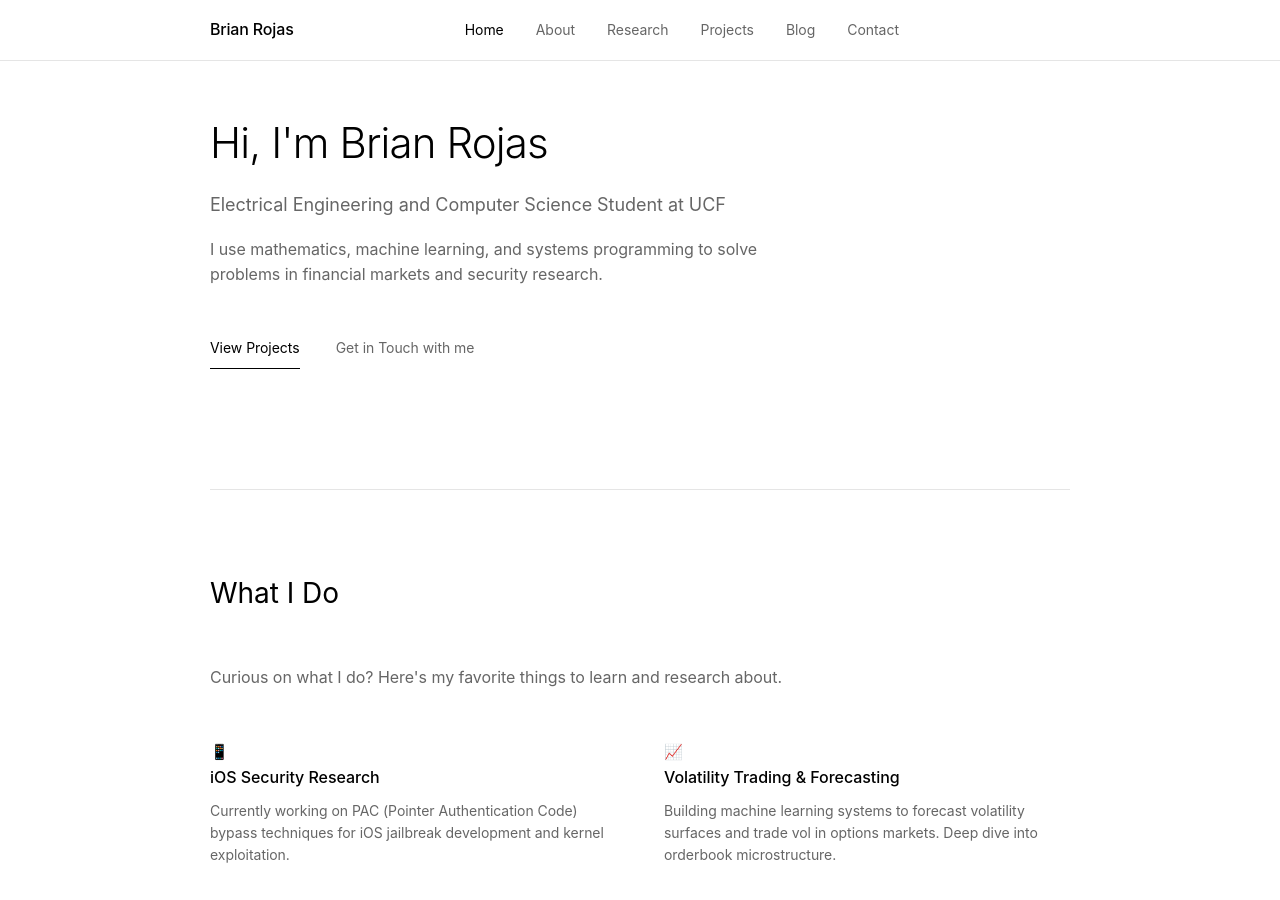
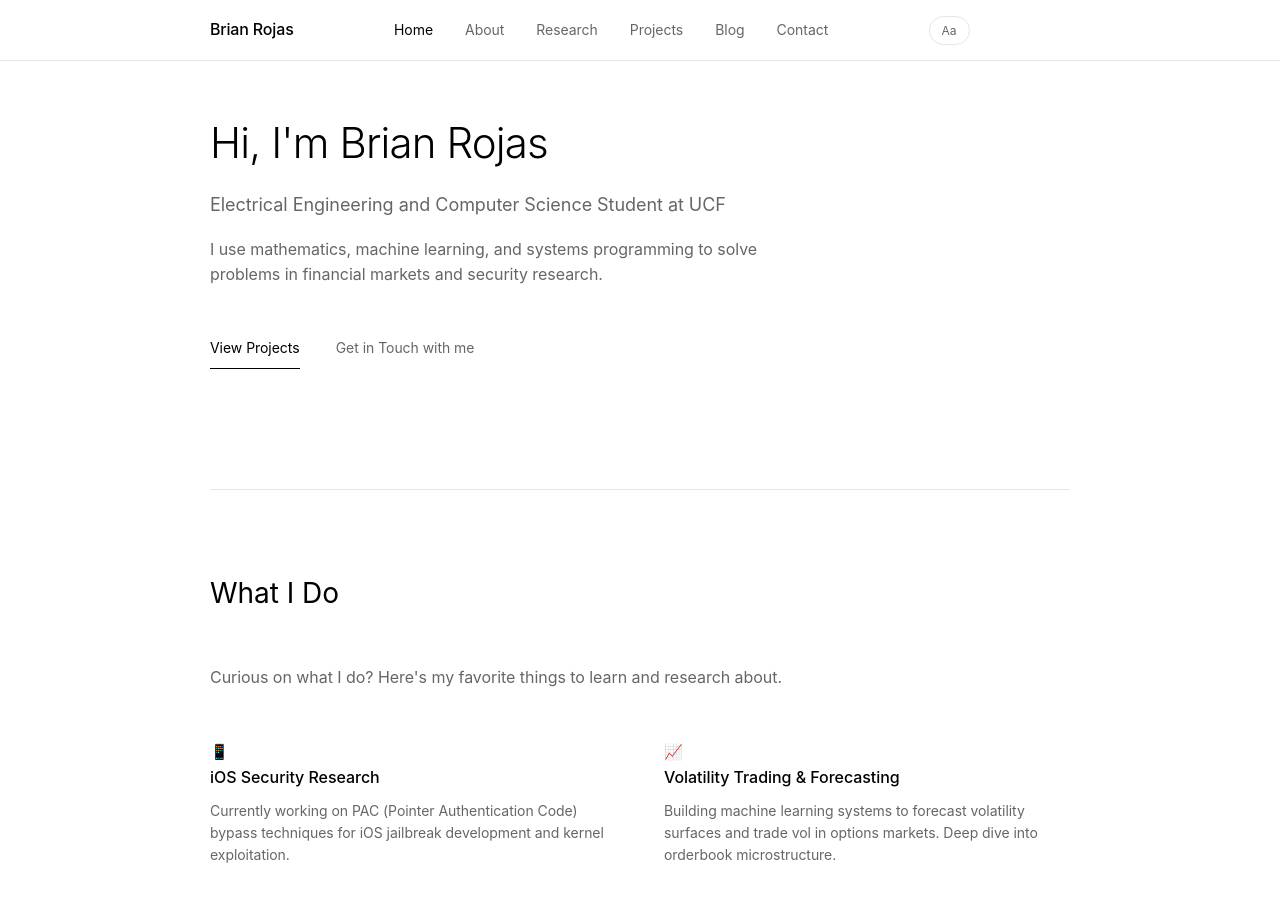
Before and after one commit to brianrojrc/brianrojrc.github.io, a Jekyll site: the page built from index.md, in a window 1280 px wide and 900 px high. Built offline with Jekyll 4.4.1, drawn with Linux system fonts in a browser that asks for light colours.

Commit message:
Update header.html

```diff
--- a/_includes/header.html
+++ b/_includes/header.html
@@ -1,3 +1,4 @@
+<!-- In _includes/header.html -->
 <header>
     <nav class="container">
         <a href="{{ '/' | relative_url }}" class="logo">{{ site.title }}</a>
@@ -11,6 +12,7 @@
                 </li>
             {% endfor %}
         </ul>
+        <button class="font-toggle" onclick="toggleFont()">Aa</button>
         <div class="menu-toggle" onclick="toggleMenu()">
             <span></span>
             <span></span>
```
